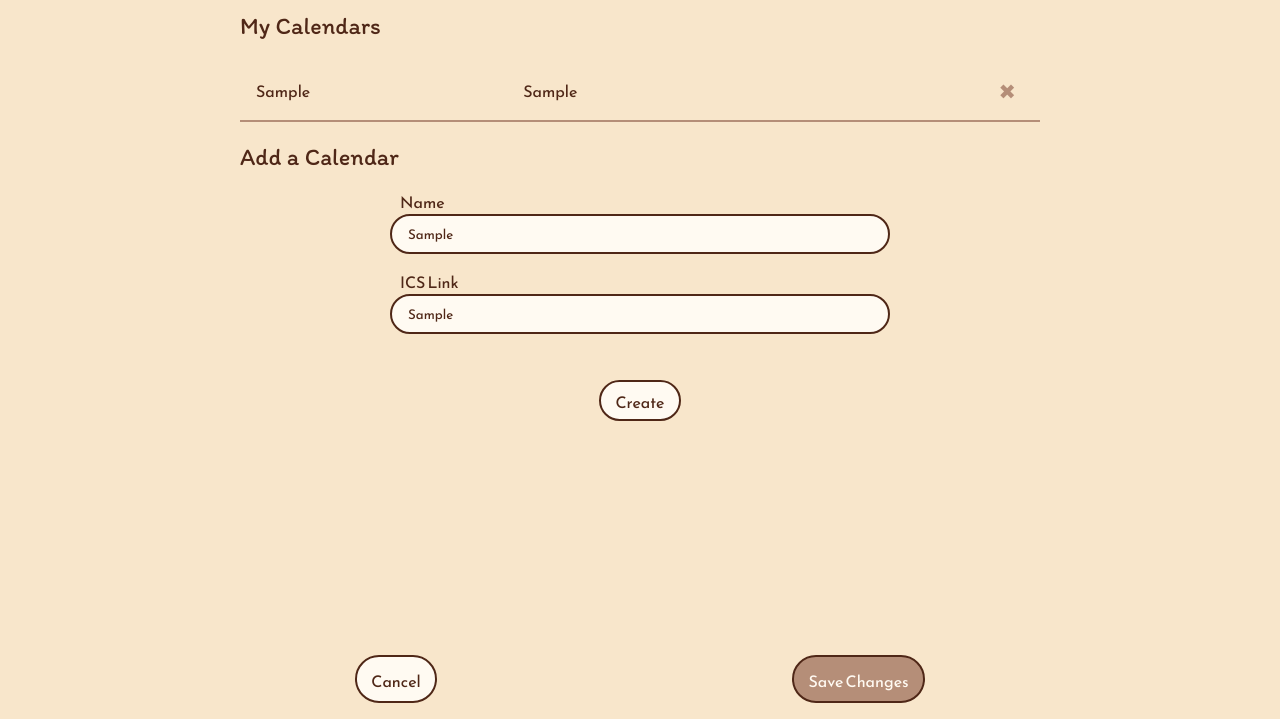
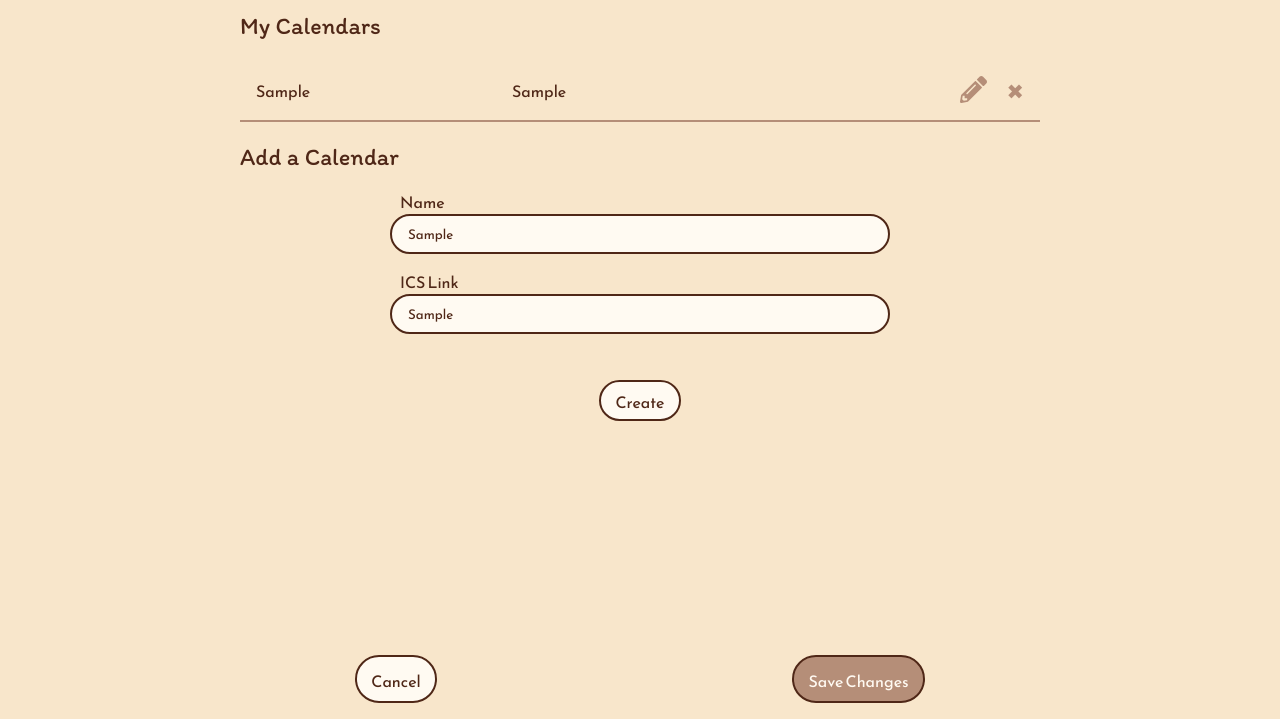
Before and after one commit to RUnroe/schedule-web-frontend, a website: page public/html/settings.html in a window 1280 px wide. Both pictures are taken after typing "Sample", "Sample" into the empty fields and a click on the button "Create". Shown: the part 81-800 px from the top of the page. Drawn offline with Linux system fonts and the light colour scheme.

Commit message:
Add edit btn to calendar item Settings

```diff
--- a/public/scripts/settings.js
+++ b/public/scripts/settings.js
@@ -33,6 +33,19 @@ const createCalendarItem = calendar => {
     calendarICS.classList.add("calendar-ics");
     calendarICS.innerHTML = calendar.ics;
 
+    let btnGroup = document.createElement("div");
+    btnGroup.classList.add("btn-group");
+
+    let editBtn = document.createElement("span");
+    editBtn.classList.add("accept");
+    editBtn.classList.add("edit-btn");
+    //Image came from https://fontawesome.com/icons/pencil-alt. Color has been modified.
+    editBtn.innerHTML = `<img src="../images/pencil-alt-solid.svg" />`;
+    editBtn.addEventListener("click", () => {
+        enterEditMode(calendar.id);
+    });
+    btnGroup.appendChild(editBtn);
+
     calendarItem.appendChild(calendarICS);
     let deleteBtn = document.createElement("span");
     deleteBtn.classList.add("delete");
@@ -40,7 +53,9 @@ const createCalendarItem = calendar => {
     deleteBtn.addEventListener("click", () => {
         removeCalendar(calendar.id);
     });
-    calendarItem.appendChild(deleteBtn);
+
+    btnGroup.appendChild(deleteBtn);
+    calendarItem.appendChild(btnGroup);;
     return calendarItem;
 }
 
@@ -69,9 +84,7 @@ const exitEditMode = () => {
 
 }
 
-const generateCalendarItem = () => {
 
-}
 
 
 const backToApp = () => {
--- a/public/stylesheets/settings.css
+++ b/public/stylesheets/settings.css
@@ -45,7 +45,7 @@ header h1 {
 }
 .calendar-item {
     display:grid;
-    grid-template-columns: 8fr 14fr 1fr;
+    grid-template-columns: 4fr 7fr 1fr;
     border-bottom: 2px solid var(--color-brown-medium);
     padding:1rem 1rem 0.8rem 1rem;
 }
@@ -73,3 +73,14 @@ header h1 {
     display:block;
     margin:0.5rem auto;
 }
+.btn-group {
+    display:flex;
+    flex-direction: row;
+    justify-content: space-between;
+}
+
+.edit-btn {
+    width:0.95em;
+    display:flex;
+    padding-bottom: 0.2em;
+}
```
Also changed, not shown: public/images/pencil-alt-solid.svg (added).
